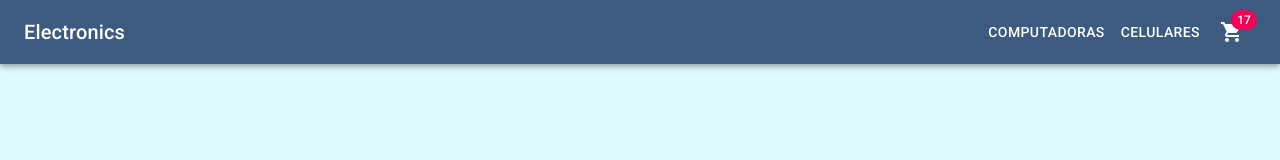
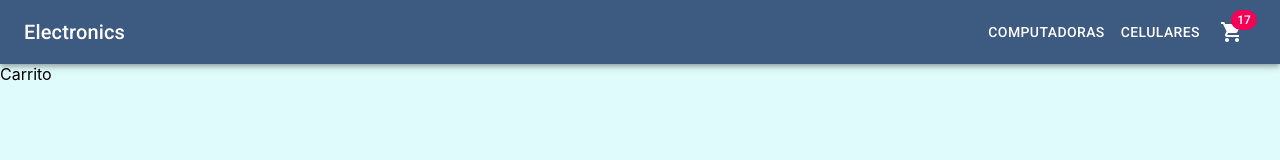
Before and after one commit to kathmontalvo/electronics-montalvo, a React (Create React App) app: page /cart in a window 1280 px wide. Shown: the top 160 px of the page. Built offline with nearby package versions, Linux system fonts and the light colour scheme.

Commit message:
add/ CartContainer + ruteo a cart

```diff
--- a/src/router/Router.jsx
+++ b/src/router/Router.jsx
@@ -2,6 +2,7 @@ import React from 'react';
 import { Switch, Route } from 'react-router-dom';
 import ItemListContainer from '../screens/ItemListContainer/ItemListContainer'
 import ItemDetailContainer from '../screens/ItemDetailContainer/ItemDetailContainer'
+import CartContainer from '../screens/CartContainer/CartContainer'
 
 const Router = () => {
     return (
@@ -15,6 +16,9 @@ const Router = () => {
             <Route path="/items/:itemId">
                 <ItemDetailContainer />
             </Route>
+            <Route path="/cart">
+                <CartContainer />
+            </Route>
         </Switch>
     )
 }
--- /dev/null
+++ b/src/screens/CartContainer/CartContainer.jsx
@@ -0,0 +1,9 @@
+const CartContainer = () => {
+    return (
+        <div>
+            Carrito
+        </div>
+    )
+}
+
+export default CartContainer
```
